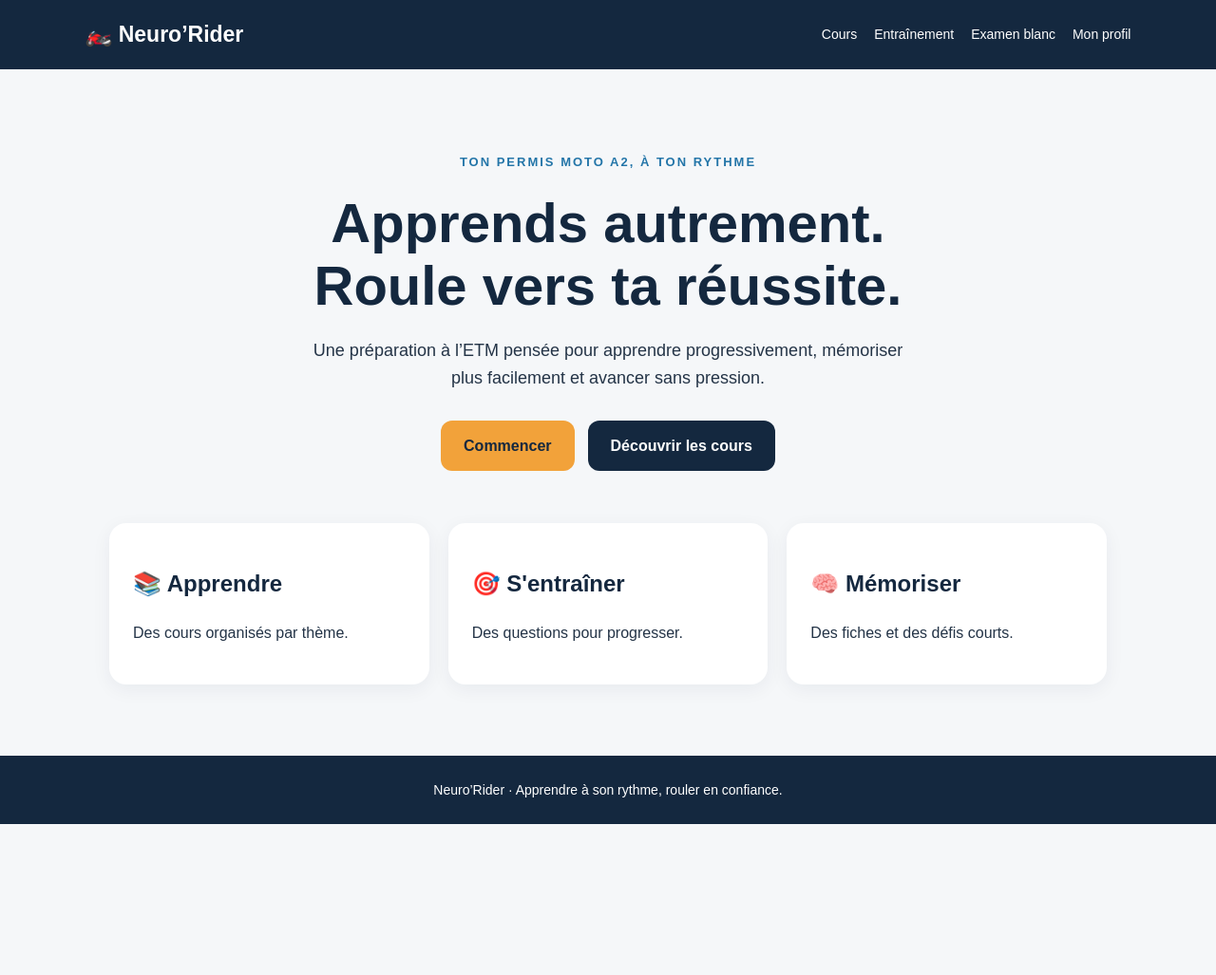
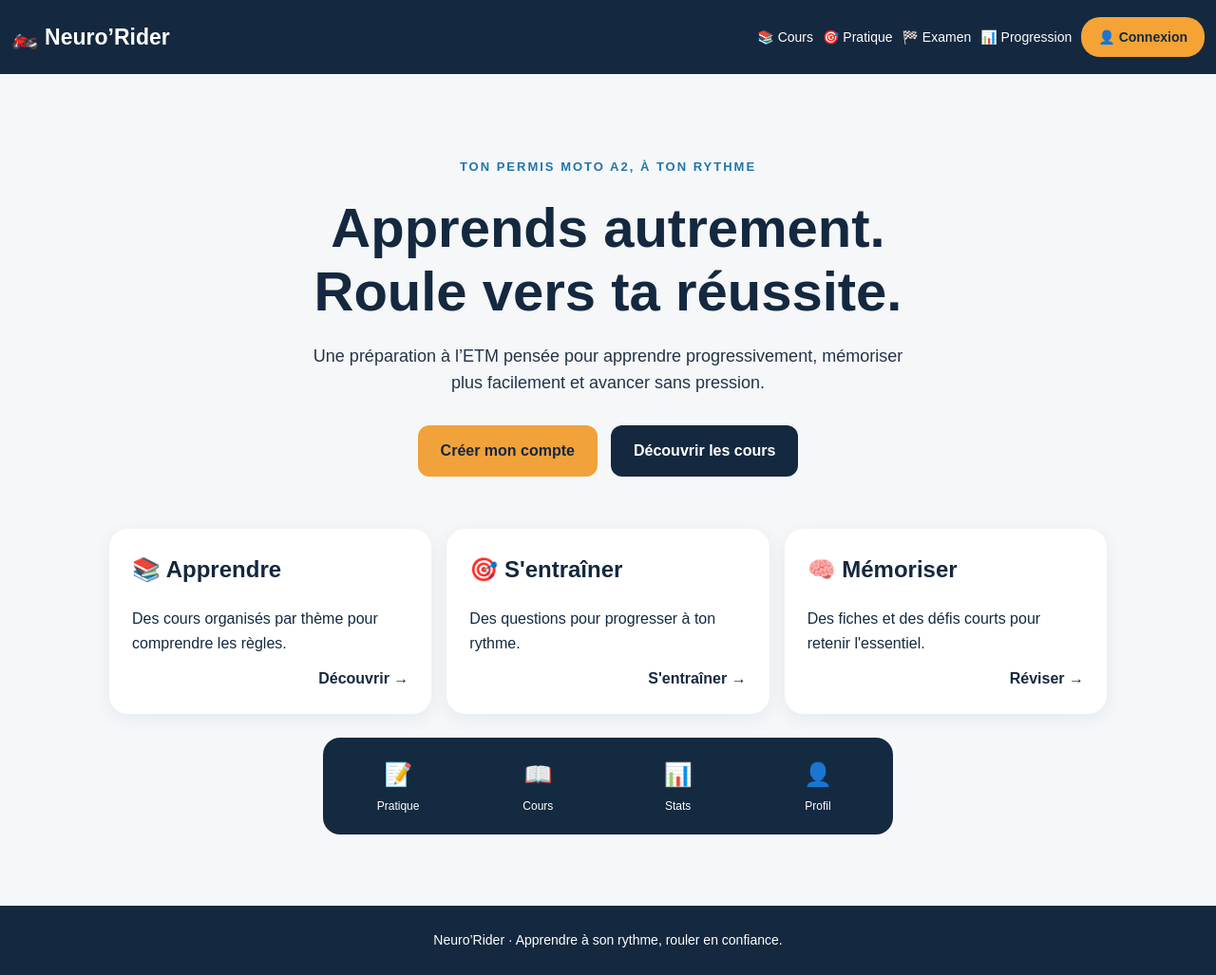
Before and after one commit to 5mchcr2mtm-bit/neuro-rider, a plain HTML site: page index.html in a window 1280 px wide. Shown: the whole page at 95% size. Before the commit the page ends 868 px from the top, so only its background shows below. Drawn offline with Linux system fonts and the light colour scheme.

Commit message:
Update index.html

```diff
--- a/index.html
+++ b/index.html
@@ -7,47 +7,198 @@
   <meta name="description" content="Neuro'Rider : prépare ton ETM moto A2 à ton rythme.">
   <title>Neuro’Rider – Réussis ton ETM A2</title>
   <link rel="stylesheet" href="css/style.css">
+
+  <style>
+    .header {
+      display: flex;
+      flex-direction: column;
+      align-items: center;
+      gap: 16px;
+      padding: 18px 12px;
+    }
+
+    .header nav {
+      display: flex;
+      justify-content: center;
+      align-items: center;
+      flex-wrap: wrap;
+      gap: 10px;
+      width: 100%;
+    }
+
+    .header nav a {
+      text-decoration: none;
+      color: inherit;
+    }
+
+    .account-link {
+      display: inline-block;
+      padding: 10px 18px;
+      border-radius: 20px;
+      background: #f5a334;
+      color: #142a40 !important;
+      font-weight: bold;
+    }
+
+    .features {
+      display: grid;
+      grid-template-columns: 1fr;
+      gap: 16px;
+      margin-top: 35px;
+    }
+
+    .feature-card {
+      display: block;
+      padding: 24px;
+      border-radius: 20px;
+      background: white;
+      color: #142a40;
+      text-decoration: none;
+      box-shadow: 0 5px 20px #142a4010;
+      transition: transform .2s;
+    }
+
+    .feature-card:active {
+      transform: scale(.98);
+    }
+
+    .feature-card h2 {
+      margin-top: 0;
+    }
+
+    .feature-card p {
+      margin-bottom: 0;
+    }
+
+    .feature-arrow {
+      display: block;
+      text-align: right;
+      margin-top: 12px;
+      font-weight: bold;
+    }
+
+    .app-navigation {
+      display: grid;
+      grid-template-columns: repeat(4, 1fr);
+      gap: 5px;
+      padding: 12px 8px;
+      background: #142a40;
+      border-radius: 18px;
+      margin: 25px auto 0;
+      max-width: 600px;
+    }
+
+    .app-navigation a {
+      display: flex;
+      flex-direction: column;
+      align-items: center;
+      gap: 5px;
+      color: white;
+      text-decoration: none;
+      font-size: 12px;
+      padding: 8px 2px;
+    }
+
+    .app-navigation .nav-icon {
+      font-size: 24px;
+    }
+
+    @media (min-width: 650px) {
+      .header {
+        flex-direction: row;
+        justify-content: space-between;
+      }
+
+      .header nav {
+        width: auto;
+      }
+
+      .features {
+        grid-template-columns: repeat(3, 1fr);
+      }
+    }
+  </style>
 </head>
+
 <body>
+
   <header class="header">
     <a class="logo" href="index.html">🏍️ Neuro’Rider</a>
-    <nav>
-      <a href="pages/cours.html">Cours</a>
-      <a href="pages/entrainement.html">Entraînement</a>
-      <a href="pages/examen.html">Examen blanc</a>
-      <a href="pages/profil.html">Mon profil</a>
+
+    <nav aria-label="Navigation principale">
+      <a href="pages/cours.html">📚 Cours</a>
+      <a href="pages/entrainement.html">🎯 Pratique</a>
+      <a href="pages/examen.html">🏁 Examen</a>
+      <a href="pages/progression.html">📊 Progression</a>
+      <a href="pages/connexion.html" class="account-link">👤 Connexion</a>
     </nav>
   </header>
 
   <main class="hero">
+
     <p class="eyebrow">TON PERMIS MOTO A2, À TON RYTHME</p>
+
     <h1>Apprends autrement.<br>Roule vers ta réussite.</h1>
+
     <p class="intro">
       Une préparation à l’ETM pensée pour apprendre progressivement,
       mémoriser plus facilement et avancer sans pression.
     </p>
 
     <div class="actions">
-      <a class="button" href="pages/espace.html">Commencer</a>
+      <a class="button" href="pages/connexion.html">Créer mon compte</a>
       <a class="button secondary" href="pages/cours.html">Découvrir les cours</a>
     </div>
 
-    <section class="features">
-      <article>
+    <section class="features" aria-label="Les espaces Neuro’Rider">
+
+      <a class="feature-card" href="pages/cours.html">
         <h2>📚 Apprendre</h2>
-        <p>Des cours organisés par thème.</p>
-      </article>
-      <article>
+        <p>Des cours organisés par thème pour comprendre les règles.</p>
+        <span class="feature-arrow">Découvrir →</span>
+      </a>
+
+      <a class="feature-card" href="pages/entrainement.html">
         <h2>🎯 S'entraîner</h2>
-        <p>Des questions pour progresser.</p>
-      </article>
-      <article>
+        <p>Des questions pour progresser à ton rythme.</p>
+        <span class="feature-arrow">S'entraîner →</span>
+      </a>
+
+      <a class="feature-card" href="pages/fiches.html">
         <h2>🧠 Mémoriser</h2>
-        <p>Des fiches et des défis courts.</p>
-      </article>
+        <p>Des fiches et des défis courts pour retenir l'essentiel.</p>
+        <span class="feature-arrow">Réviser →</span>
+      </a>
+
     </section>
+
+    <section aria-label="Navigation rapide" class="app-navigation">
+      <a href="pages/entrainement.html">
+        <span class="nav-icon">📝</span>
+        <span>Pratique</span>
+      </a>
+
+      <a href="pages/cours.html">
+        <span class="nav-icon">📖</span>
+        <span>Cours</span>
+      </a>
+
+      <a href="pages/progression.html">
+        <span class="nav-icon">📊</span>
+        <span>Stats</span>
+      </a>
+
+      <a href="pages/profil.html">
+        <span class="nav-icon">👤</span>
+        <span>Profil</span>
+      </a>
+    </section>
+
   </main>
 
-  <footer>Neuro’Rider · Apprendre à son rythme, rouler en confiance.</footer>
+  <footer>
+    Neuro’Rider · Apprendre à son rythme, rouler en confiance.
+  </footer>
+
 </body>
 </html>
```
